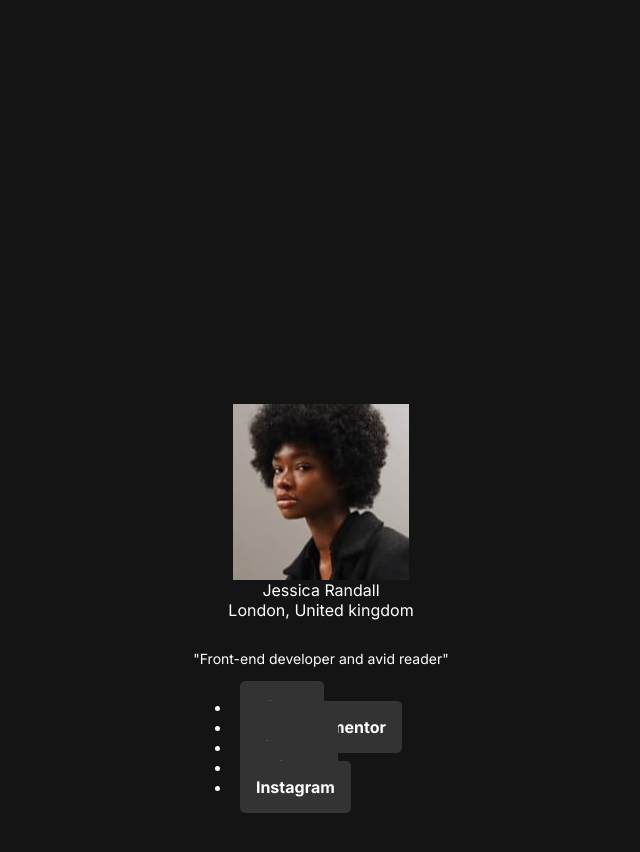
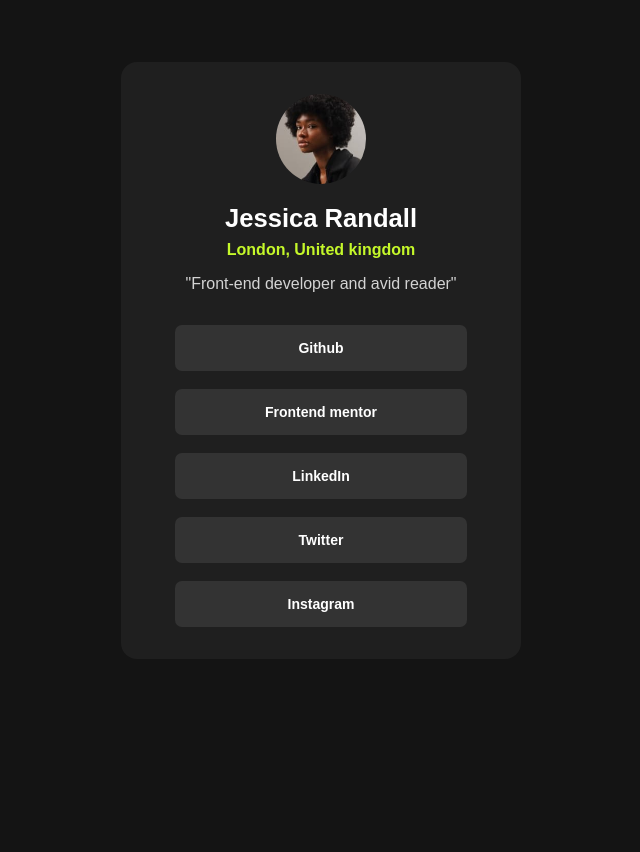
Before and after one commit to AmneisaOB/social-links, a plain HTML site: page index.html in a window 1280 px wide. Shown: the whole page, without its empty margins (319-959 px from the left). After the commit the page ends 800 px from the top, so only its background shows below. Drawn offline with Linux system fonts and the light colour scheme; files whose address does not match are found by name.

Commit message:
updating styles

```diff
--- a/style.css
+++ b/style.css
@@ -1,91 +1,106 @@
 @import url("https://fonts.googleapis.com/css2?family=Inter:ital,opsz,wght@0,14..32,100..900;1,14..32,100..900&display=swap");
 
+:root {
+  --Green: hsl(75, 94%, 57%);
+  --White: hsl(0, 0%, 100%);
+  --Grey-700: hsl(0, 0%, 20%);
+  --Grey-800: hsl(0, 0%, 12%);
+  --Grey-900: hsl(0, 0%, 8%);
+}
+
 * {
-  box-sizing: border-box;
   margin: 0;
   padding: 0;
+  box-sizing: border-box;
 }
 
 body {
-  font-family: "Inter", Arial, Helvetica, sans-serif;
-  background-color: #141414;
-  color: #fff;
+  font-family: "Poppins", Arial, Helvetica, sans-serif;
+  background-color: var(--Grey-900);
+  min-height: 100vh;
+}
+
+main {
+  display: flex;
+  justify-content: center;
+  align-items: center;
+  min-height: 90vh;
+}
+.card-container {
+  padding: 2rem;
+  max-width: 75%;
+  display: flex;
+  border-radius: 16px;
+  flex-direction: column;
+  justify-content: center;
+  align-items: center;
+  background-color: var(--Grey-800);
+}
+.card-img img {
+  border-radius: 50%;
+  width: 90px;
+  height: 90px;
+}
+.card-text {
   display: flex;
   flex-direction: column;
   justify-content: center;
   align-items: center;
-  height: 150vh;
+  margin: 1rem;
 }
-
-div {
+.user-info {
   display: flex;
   flex-direction: column;
   justify-content: center;
   align-items: center;
+  gap: 0.5rem;
 }
+.card-text p {
+  text-align: center;
+}
+.card-text .name {
+  color: var(--White);
+  font-size: 1.6rem;
 
-a {
-  color: #ffffff;
-  background-color: #333333;
+  font-weight: 600;
+}
+.card-text .location {
+  color: var(--Green);
+  font-weight: 600;
+}
+.user-description {
+  margin: 1rem;
+}
+.user-description p {
+  color: lightgray;
+  font-weight: 400;
+}
+.profile-links {
+  display: flex;
+  justify-content: center;
+}
+.social-links-list {
+  list-style: none;
+  display: flex;
+  flex-direction: column;
+  gap: 18px;
+}
+.social-links-list li {
+  text-align: center;
+}
+.social-link:link,
+:visited {
   text-decoration: none;
-  font-weight: 700;
-  text-align: center;
-  padding: 16px;
-  border-radius: 5px;
-  width: 100%;
-  margin: 8px;
-  transition: 0.3s;
-}
-
-.container {
-  max-width: 375px;
-  width: 100%;
-  border-radius: 15px;
-  max-height: 750px;
-  background-color: #1f1f1f;
-}
-
-.content {
-  padding: 25px;
-  max-width: 350px;
-  width: 100%;
-}
-
-.links {
-  max-width: 325px;
-  width: 100%;
-}
-
-.avatar-img {
-  width: 64px;
-  height: 64px;
-  border-radius: 50%;
-  margin: 20px;
-}
-
-.avatar-name {
-  font-weight: 600;
-  letter-spacing: 0.5px;
-  margin-bottom: 5px;
-}
-
-.avatar-address {
-  color: #c5f82a;
+  color: var(--White);
   font-size: 14px;
   font-weight: 700;
+  background-color: var(--Grey-700);
+  padding: 15px 90px;
+  border-radius: 7px;
+  display: block;
+  transition: all 0.3s ease-in-out;
 }
-
-.description {
-  max-width: 350px;
-  width: 100%;
-  color: #ffffff;
-  text-align: center;
-  font-size: 14px;
-  font-weight: 400;
-  margin: 30px;
+.social-link:hover {
+  background-color: var(--Green);
+  color: var(--Grey-800);
 }
-
-a:hover {
-  background-color: #c5f82a;
-  color: #141414;
-}
```
